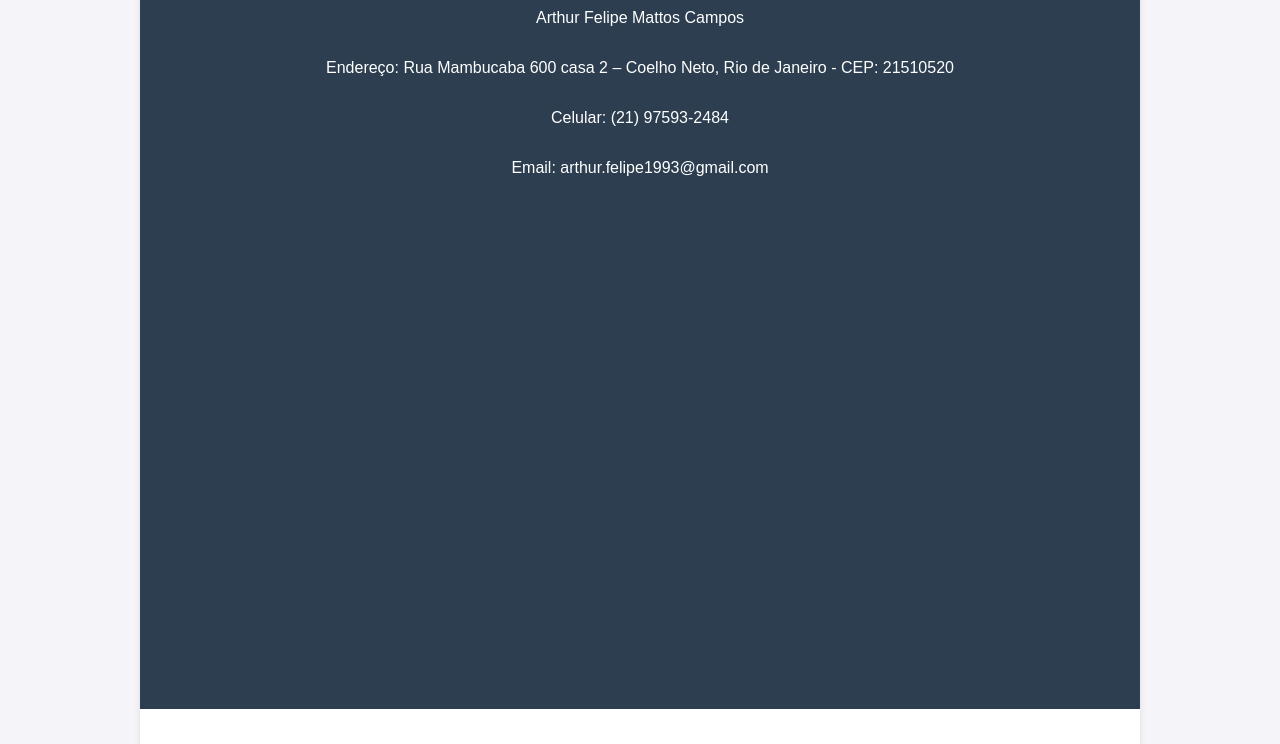
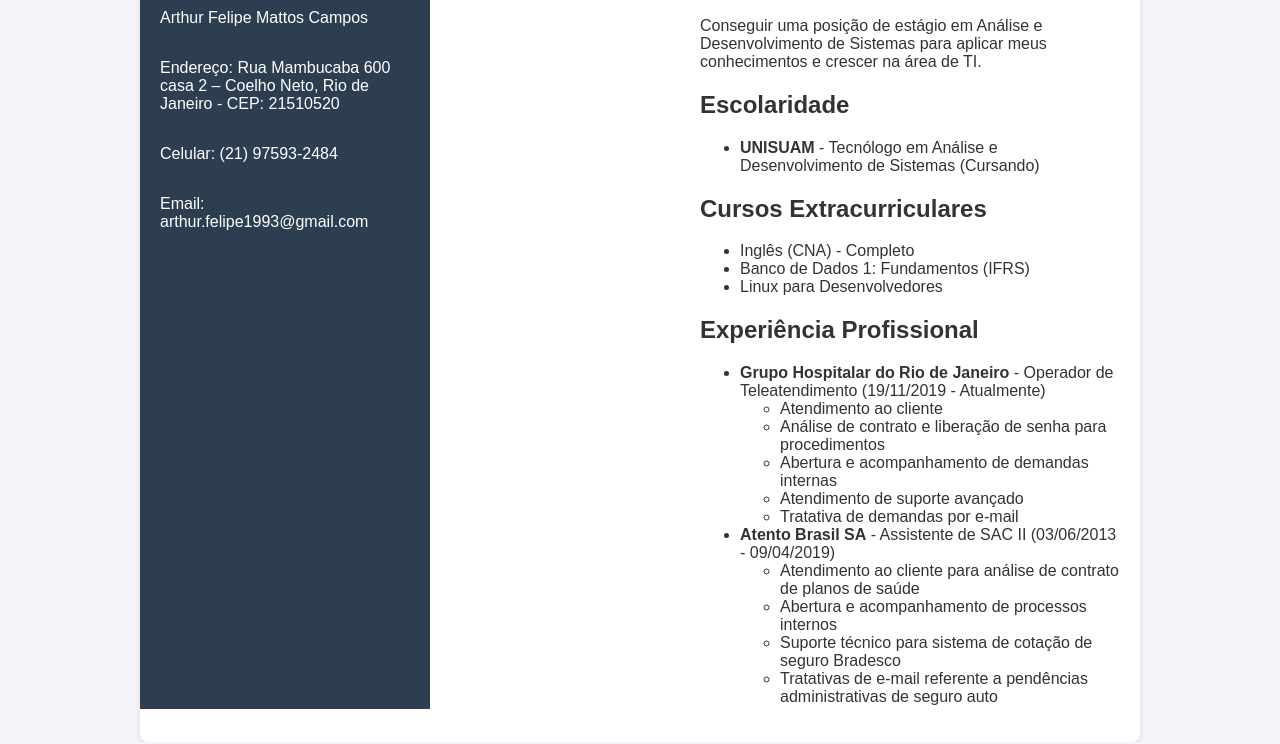
Before and after one commit to arthurcmps/Curriculo, a plain HTML site: page index.html in a window 1280 px wide. Shown: the part 214-958 px from the top of the page. Drawn offline with Linux system fonts and the light colour scheme.

Commit message:
ajuste da sidebar

```diff
--- a/css/index.css
+++ b/css/index.css
@@ -34,14 +34,12 @@ body {
 .sidebar {
     background-color: #2c3e50;
     color: white;
-    width: 250px;
+    width: 250px; /* A sidebar terá 250px de largura */
     padding: 20px;
     display: flex;
     flex-direction: column;
-    flex: 1 1 250px;
-    align-items: center;
-    position: relative;
-    height: 100vh;
+    position: fixed; /* Sidebar fixa na tela */
+    height: 100vh; /* Ocupa toda a altura da tela */
     transform: translateX(-100%);
     transition: transform 0.3s ease-in-out;
     z-index: 1000;
@@ -72,8 +70,8 @@ body {
 .content {
     margin-left: 0;
     padding: 20px;
-    flex: 3 1 600px;
-    transition: margin-left 0.3s ease;
+    flex: 1; /* O conteúdo vai ocupar o restante da largura disponível */
+    transition: margin-left 0.3s ease; /* Transição suave para o conteúdo */
 }
 
 @media (min-width: 768px) {
@@ -81,13 +79,15 @@ body {
         flex-direction: row;
     }
 
+    /* Sidebar fixa ao lado do conteúdo, sem sobrepor */
     .sidebar {
+        position: relative;
         transform: translateX(0);
-        position: relative;
+        width: 250px; /* Limita a largura da sidebar para 250px */
     }
 
     .content {
-        margin-left: 250px; /* Deixa o espaço para a sidebar */
+        margin-left: 250px; /* Deixa espaço para a sidebar */
     }
 
     .close-button {
```
